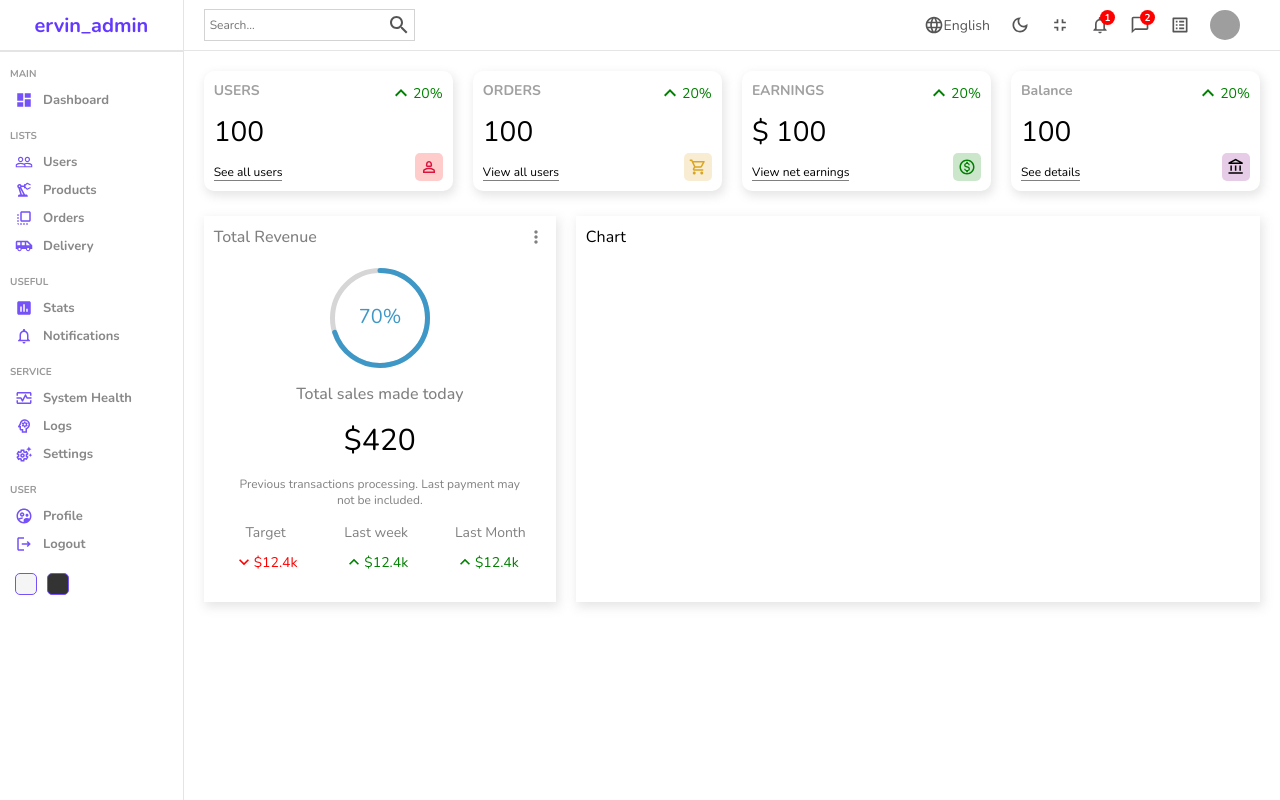
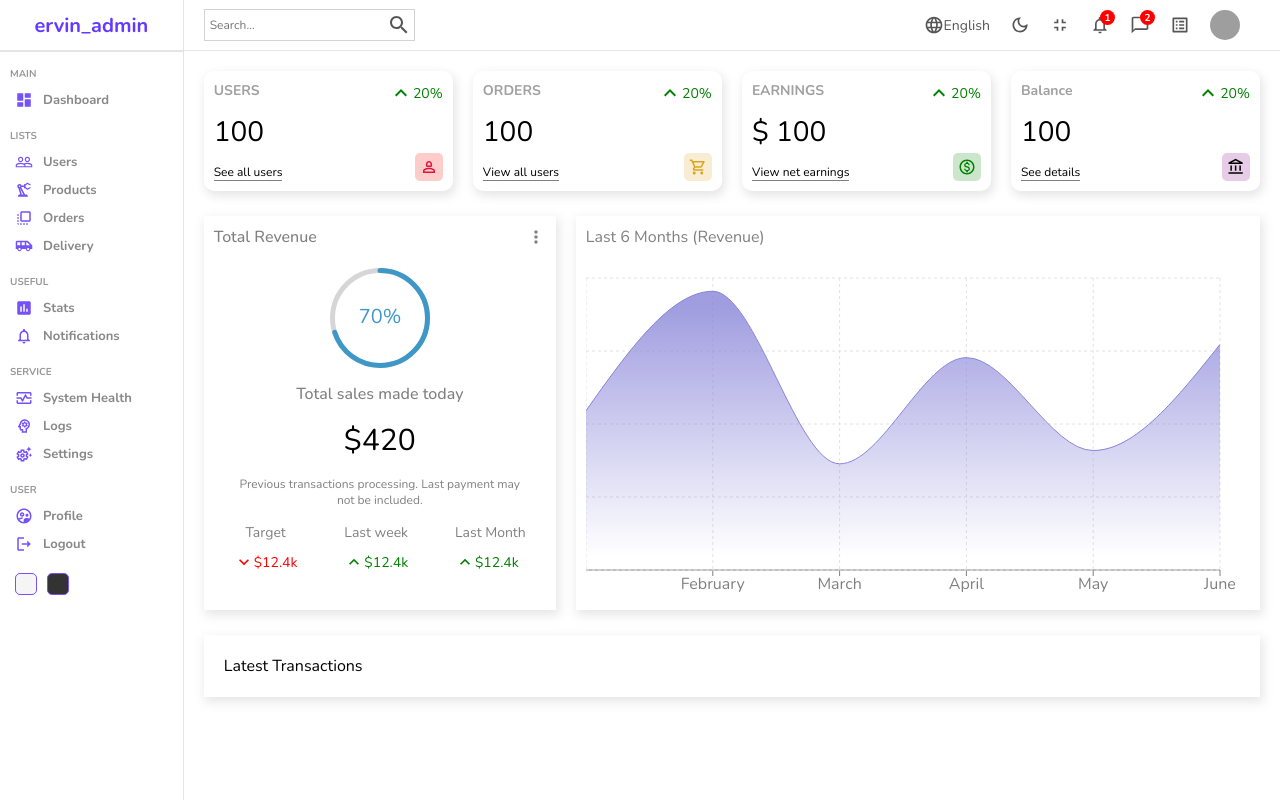
Before and after one commit to ervinkacar1991/my_admin_dashboardApp, a React (Create React App) app: page / in a window 1280 px wide. Built offline with nearby package versions, Linux system fonts and the light colour scheme; grey boxes are pictures that could not be loaded.

Commit message:
Finish charts

```diff
--- a/package.json
+++ b/package.json
@@ -15,6 +15,7 @@
     "react-dom": "^18.2.0",
     "react-router-dom": "^6.4.3",
     "react-scripts": "5.0.1",
+    "recharts": "^2.1.16",
     "sass": "^1.56.0",
     "web-vitals": "^2.1.4"
   },
--- a/src/components/chart/Chart.jsx
+++ b/src/components/chart/Chart.jsx
@@ -1,8 +1,53 @@
-import React from "react";
 import "./chart.scss";
+import {
+  AreaChart,
+  Area,
+  XAxis,
+  CartesianGrid,
+  Tooltip,
+  ResponsiveContainer,
+} from "recharts";
+
+const data = [
+  { name: "January", Total: 1200 },
+  { name: "February", Total: 2100 },
+  { name: "March", Total: 800 },
+  { name: "April", Total: 1600 },
+  { name: "May", Total: 900 },
+  { name: "June", Total: 1700 },
+];
 
 const Chart = () => {
-  return <div className="chart">Chart</div>;
+  return (
+    <div className="chart">
+      <div className="title">Last 6 Months (Revenue)</div>
+      <ResponsiveContainer width="100%" aspect={2 / 1}>
+        <AreaChart
+          width={730}
+          height={250}
+          data={data}
+          margin={{ top: 10, right: 30, left: 0, bottom: 0 }}
+        >
+          <defs>
+            <linearGradient id="total" x1="0" y1="0" x2="0" y2="1">
+              <stop offset="5%" stopColor="#8884d8" stopOpacity={0.8} />
+              <stop offset="95%" stopColor="#8884d8" stopOpacity={0} />
+            </linearGradient>
+          </defs>
+          <XAxis dataKey="name" stroke="gray" />
+          <CartesianGrid strokeDasharray="3 3" className="chartGrid" />
+          <Tooltip />
+          <Area
+            type="monotone"
+            dataKey="Total"
+            stroke="#8884d8"
+            fillOpacity={1}
+            fill="url(#total)"
+          />
+        </AreaChart>
+      </ResponsiveContainer>
+    </div>
+  );
 };
 
 export default Chart;
--- a/src/components/chart/chart.scss
+++ b/src/components/chart/chart.scss
@@ -3,4 +3,11 @@
     -webkit-box-shadow: 2px 4px 10px 1px rgba(0,0,0,0.47);
     box-shadow: 2px 4px 10px 1px rgba(201,201,201,0.47);
     padding: 10px;
+    color: gray;
+     .title{
+        margin-bottom: 20px;
+     }
+     .chartGrid{
+        stroke: rgb(228, 225, 225);
+     }
 }
--- a/src/pages/home/Home.jsx
+++ b/src/pages/home/Home.jsx
@@ -20,6 +20,9 @@
           <Featured />
           <Chart />
         </div>
+        <div className="listContainer">
+          <div className="listTitle">Latest Transactions</div>
+        </div>
       </div>
     </div>
   );
--- a/src/pages/home/home.scss
+++ b/src/pages/home/home.scss
@@ -11,5 +11,12 @@
        .charts{
          padding: 5px 20px;
        }
+.listContainer{
+  -webkit-box-shadow: 2px 4px 10px 1px rgba(0,0,0,0.47);
+  box-shadow: 2px 4px 10px 1px rgba(201,201,201,0.47);
+  padding: 20px;
+  margin: 20px;
+}
+
      }
     }
```
Also changed, not shown: 1 other file (tests, documents, lock files or other folders).
